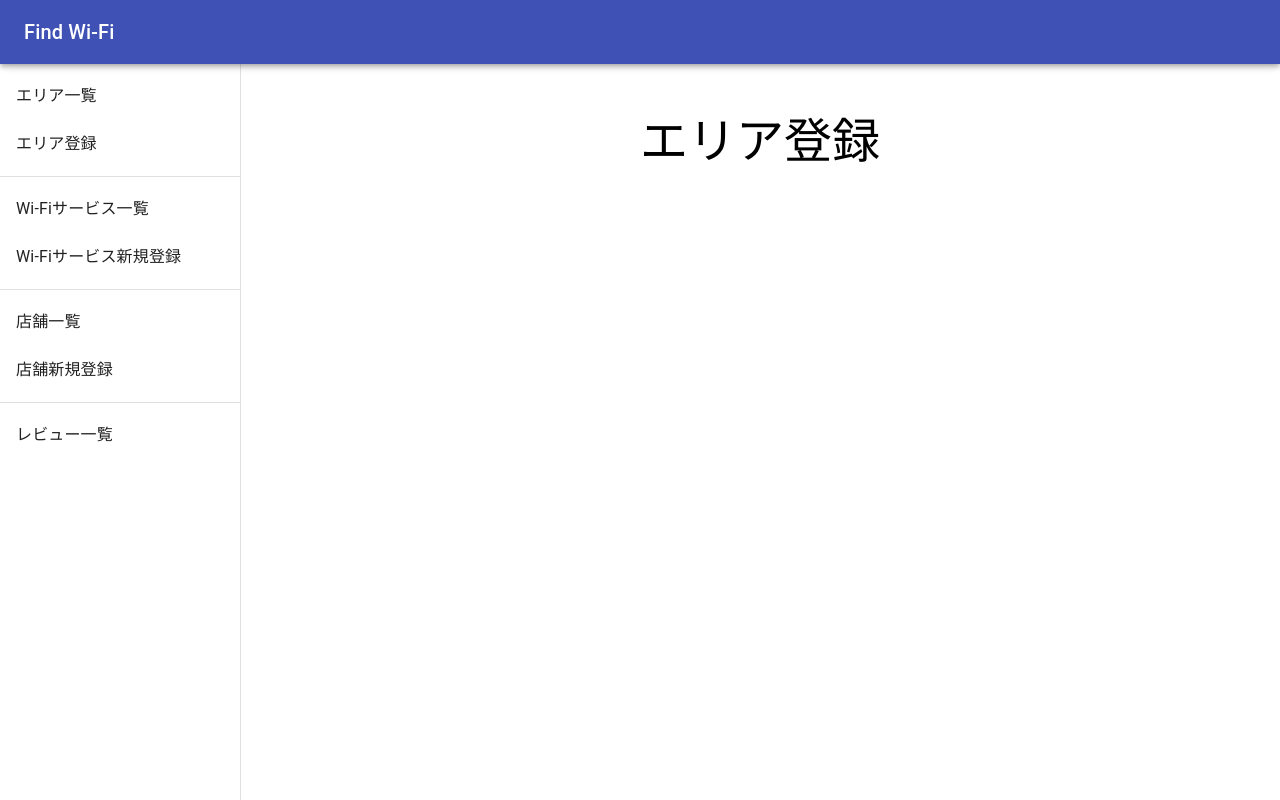
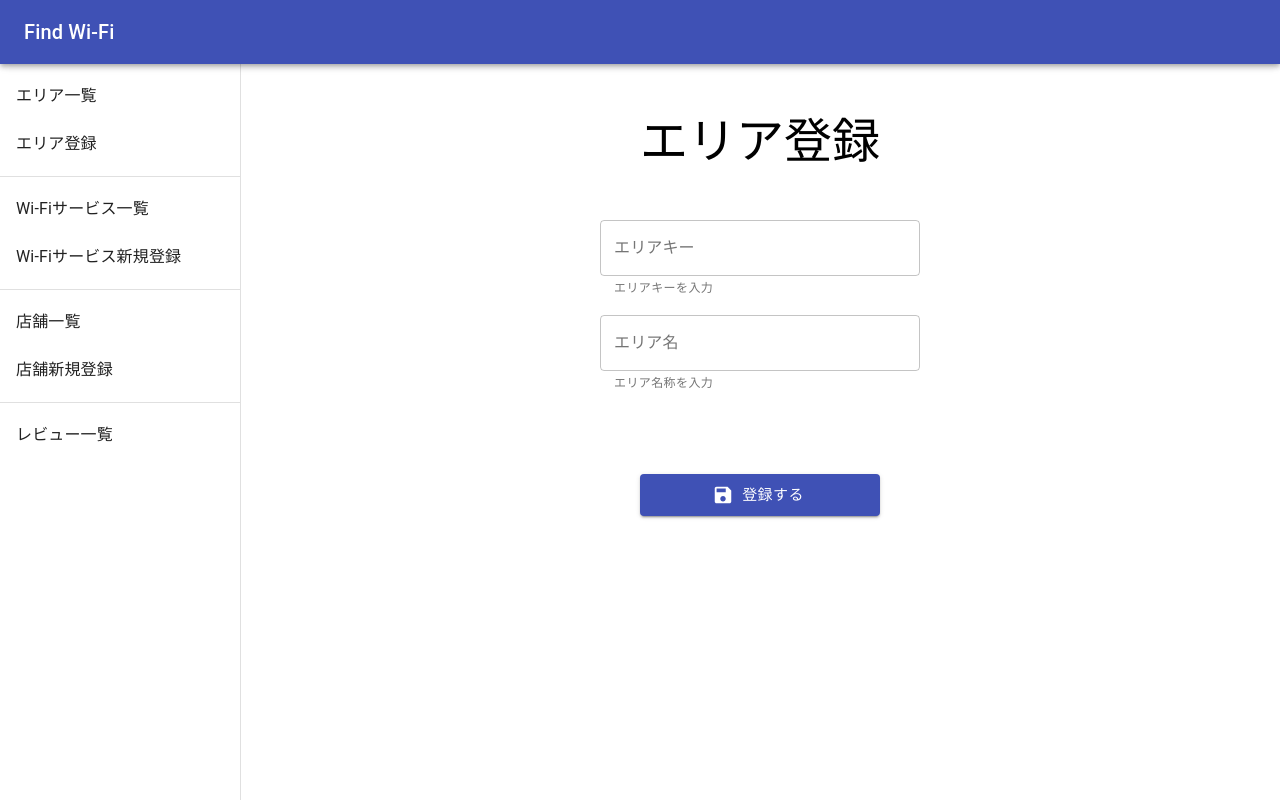
Before and after one commit to KotaTanaka/react-frontend-sandbox, a React (Create React App) app: page /areas/register in a window 1280 px wide. Built offline with nearby package versions, Linux system fonts and the light colour scheme.

Commit message:
feat: エリア登録機能

```diff
--- /dev/null
+++ b/src/components/areas/AreaRegisterForm.tsx
@@ -0,0 +1,82 @@
+import React, { useCallback } from 'react';
+import styled from 'styled-components';
+import { Button, FormControl, TextField } from '@material-ui/core';
+import { makeStyles } from '@material-ui/core/styles';
+import { Save } from '@material-ui/icons';
+
+// from app
+import { IRegisterAreaBody } from 'src/interfaces/api/request/Area';
+
+interface Props {
+  params: IRegisterAreaBody;
+  onChangeAreaKey: (value: string) => void;
+  onChangeAreaName: (value: string) => void;
+  onSave: () => Promise<void>;
+}
+
+/** エリア登録フォーム */
+const AreaRegisterForm: React.FC<Props> = (props: Props) => {
+  const { params, onChangeAreaKey, onChangeAreaName, onSave } = props;
+  const classes = useStyles();
+
+  // prettier-ignore
+  const handleChangeAreaKey = useCallback((e) => {
+    onChangeAreaKey(e.target.value);
+  }, [onChangeAreaKey]);
+
+  // prettier-ignore
+  const handleChangeAreaName = useCallback((e) => {
+    onChangeAreaName(e.target.value);
+  }, [onChangeAreaName]);
+
+  return (
+    <Container>
+      <FormControl className={classes.form}>
+        <TextField
+          label="エリアキー"
+          variant="outlined"
+          className={classes.textField}
+          helperText="エリアキーを入力"
+          value={params.areaKey}
+          onChange={handleChangeAreaKey}
+        />
+        <TextField
+          label="エリア名"
+          variant="outlined"
+          className={classes.textField}
+          helperText="エリア名称を入力"
+          value={params.areaName}
+          onChange={handleChangeAreaName}
+        />
+        <Button
+          variant="contained"
+          color="primary"
+          size="large"
+          startIcon={<Save />}
+          className={classes.button}
+          onClick={onSave}
+        >
+          登録する
+        </Button>
+      </FormControl>
+    </Container>
+  );
+};
+
+// styles
+const useStyles = makeStyles({
+  form: {
+    alignItems: 'center',
+  },
+  textField: {
+    width: 320,
+    marginBottom: 16,
+  },
+  button: {
+    width: 240,
+    marginTop: 64,
+  },
+});
+const Container = styled.div``;
+
+export default AreaRegisterForm;
--- a/src/pages/AreaRegisterPage.tsx
+++ b/src/pages/AreaRegisterPage.tsx
@@ -3,14 +3,37 @@ import styled from 'styled-components';
 
 // from app
 import { PAGES } from 'src/constants/page';
+import useRegisterArea from 'src/hooks/useRegisterArea';
 import PageHeading from 'src/components/partials/PageHeading';
+import SuccessPopup from 'src/components/partials/SuccessPopup';
+import AreaRegisterForm from 'src/components/areas/AreaRegisterForm';
 import { flexColumnCenter } from 'src/styles/mixin';
 
 /** エリア登録ページ */
 const AreaRegisterPage: React.FC = () => {
+  const {
+    registerAreaParams,
+    changeAreaKey,
+    changeAreaName,
+    requestRegisterArea,
+    isShowSuccessPopup,
+    closeSuccessPopup,
+  } = useRegisterArea();
+
   return (
     <Container>
       <PageHeading heading={PAGES.AREAS_REGISTER.name} />
+      <AreaRegisterForm
+        params={registerAreaParams}
+        onChangeAreaKey={changeAreaKey}
+        onChangeAreaName={changeAreaName}
+        onSave={requestRegisterArea}
+      />
+      <SuccessPopup
+        open={isShowSuccessPopup}
+        onClose={closeSuccessPopup}
+        message="エリアの登録に成功しました。"
+      />
     </Container>
   );
 };
```
